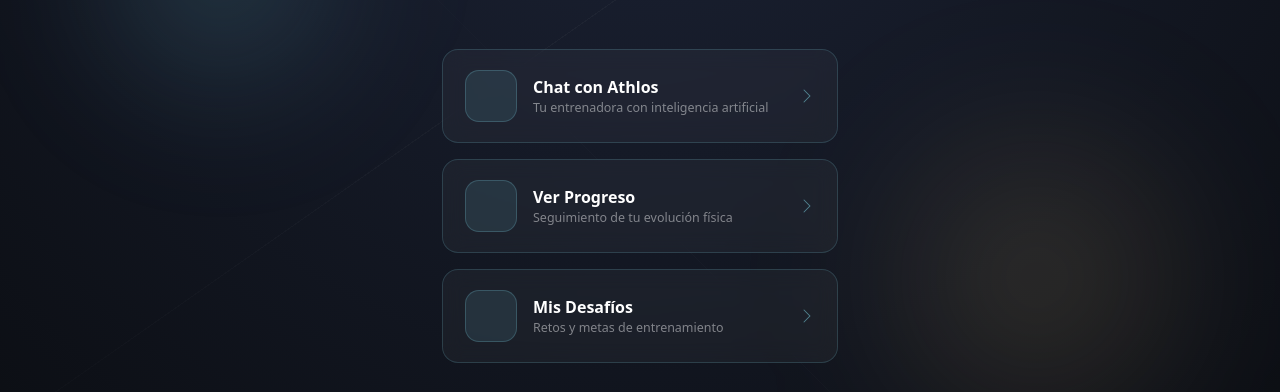
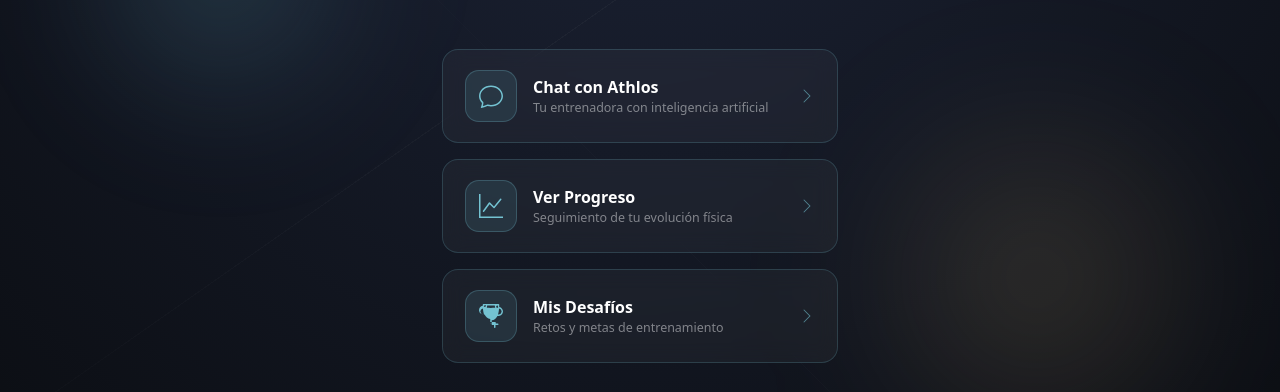
Before and after one commit to RackerH897/Athlos-FrontEnd, a React (Vite) app: page /Menu in a window 1280 px wide. Shown: the part 263-655 px from the top of the page. Built offline with nearby package versions, Linux system fonts and the light colour scheme; no server answers.

Commit message:
Iconos Menu Path
Se añadió iconos para el Menú.

```diff
--- a/src/pages/Menu.tsx
+++ b/src/pages/Menu.tsx
@@ -5,15 +5,36 @@
   const navigate = useNavigate();
 
   const menuItems = [
-    {label: "Chat con Athlos",
+    {
+      label: "Chat con Athlos",
       description: "Tu entrenadora con inteligencia artificial",
-      route: "/Chat"},
-    {label: "Ver Progreso",
+      route: "/Chat",
+      icon: (
+        <svg xmlns="http://www.w3.org/2000/svg" width="24" height="24" fill="currentColor" viewBox="0 0 16 16">
+          <path d="M2.678 11.894a1 1 0 0 1 .287.801 11 11 0 0 1-.398 2c1.395-.323 2.247-.697 2.634-.893a1 1 0 0 1 .71-.074A8 8 0 0 0 8 14c3.996 0 7-2.807 7-6s-3.004-6-7-6-7 2.808-7 6c0 1.468.617 2.83 1.678 3.894m-.493 3.905a22 22 0 0 1-.713.129c-.2.032-.352-.176-.273-.362a10 10 0 0 0 .244-.637l.003-.01c.248-.72.45-1.548.524-2.319C.743 11.37 0 9.76 0 8c0-3.866 3.582-7 8-7s8 3.134 8 7-3.582 7-8 7a9 9 0 0 1-2.347-.306c-.52.263-1.639.742-3.468 1.105"/>
+        </svg>
+      )
+    },
+    {
+      label: "Ver Progreso",
       description: "Seguimiento de tu evolución física",
-      route: "/Progreso",},
-    {label: "Mis Desafíos",
+      route: "/Progreso",
+      icon: (
+        <svg xmlns="http://www.w3.org/2000/svg" width="24" height="24" fill="currentColor" viewBox="0 0 16 16">
+          <path fillRule="evenodd" d="M0 0h1v15h15v1H0zm14.817 3.113a.5.5 0 0 1 .07.704l-4.5 5.5a.5.5 0 0 1-.74.037L7.06 6.767l-3.656 5.027a.5.5 0 0 1-.808-.588l4-5.5a.5.5 0 0 1 .758-.06l2.609 2.61 4.15-5.073a.5.5 0 0 1 .704-.07Z"/>
+        </svg>
+      )
+    },
+    {
+      label: "Mis Desafíos",
       description: "Retos y metas de entrenamiento",
-      route: "/Desafios",},
+      route: "/Desafios",
+      icon: (
+        <svg xmlns="http://www.w3.org/2000/svg" width="24" height="24" fill="currentColor" viewBox="0 0 16 16">
+          <path d="M2.5.5A.5.5 0 0 1 3 0h10a.5.5 0 0 1 .5.5c0 .538-.012 1.05-.034 1.536a3 3 0 1 1-1.133 5.89c-.79 1.526-2.15 2.645-3.833 2.97V13h4a.5.5 0 0 1 0 1h-1.5v1.5a.5.5 0 0 1-1 0V14h-1.5v-1.5a.5.5 0 0 1-1 0V13h4a.5.5 0 0 1 0-1h-4v-2.046c-1.683-.325-3.043-1.444-3.833-2.97a3 3 0 1 1-1.133-5.89A92 92 0 0 1 2.5.5m.099 2.54a2 2 0 0 0 .72 3.935c-.333-1.05-.588-2.346-.72-3.935m10.083 3.935a2 2 0 0 0 .72-3.935c-.133 1.59-.388 2.885-.72 3.935M3.504 1C3.394 1.254 3.298 1.53 3.213 1.832 3.55 1.865 3.91 1.896 4.3 1.921c.071-.428.16-.84.265-1.233A127 127 0 0 0 3.504 1m8.992 0a127 127 0 0 0-1.062.312c.105.393.194.805.265 1.233.39-.025.75-.056 1.087-.089C12.702 1.53 12.606 1.254 12.496 1m-1.745 1.52a8 8 0 0 0-.256-1.52h-5a8 8 0 0 0-.256 1.52c1.7.135 3.424.135 5.512 0"/>
+        </svg>
+      )
+    },
   ];
 
   return (
@@ -103,6 +124,7 @@
                   flexShrink: 0,
                 }}
               >
+                {item.icon}
               </div>
               <div className="flex-grow-1">
                 <p className="fw-bold mb-0" style={{ color: "#ffffff", fontSize: "1rem" }}>
```
